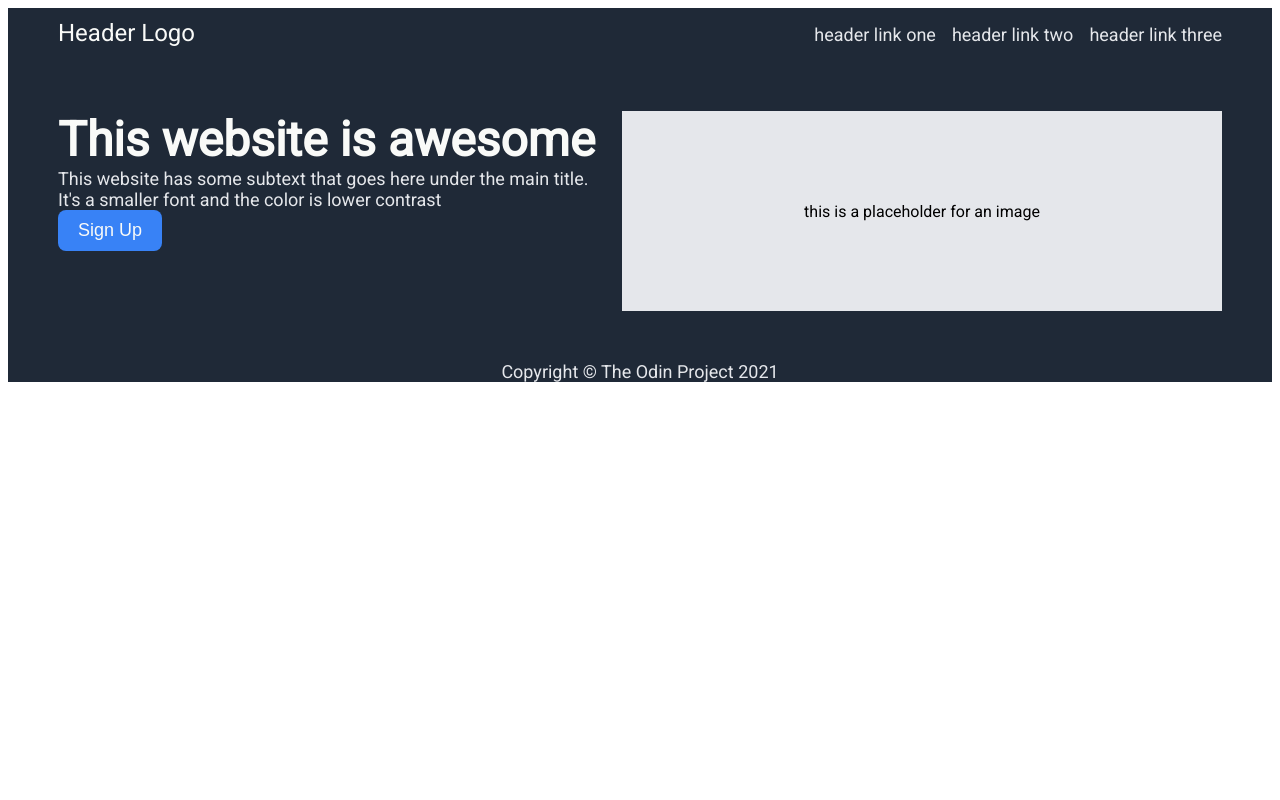
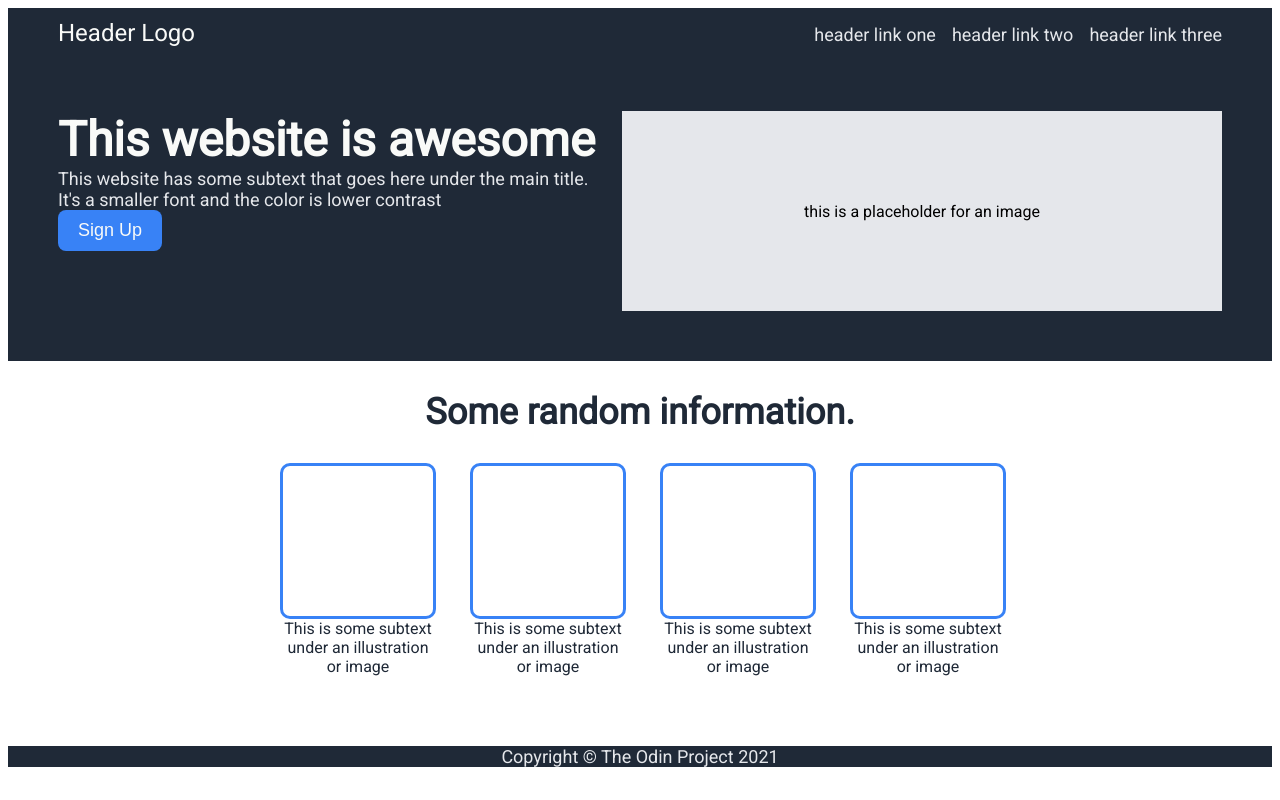
Before and after one commit to DarackNanto/landing-page, a plain HTML site: page index.html in a window 1280 px wide. Drawn offline with Linux system fonts and the light colour scheme.

Commit message:
Add random information section Work on background and card tiles. Use flex to align card properly. Adjust css to meet basic color and font specs.

```diff
--- a/index.html
+++ b/index.html
@@ -35,6 +35,35 @@
         <div class="placeholder">this is a placeholder for an image</div>
       </div>
     </div>
+    <div class="rand-info">
+      <div class="rand-title">Some random information.</div>
+      <div class="tiles">
+        <div class="tile">
+          <div class="square"></div>
+          <div class="text">
+            This is some subtext under an illustration or image
+          </div>
+        </div>
+        <div class="tile">
+          <div class="square"></div>
+          <div class="text">
+            This is some subtext under an illustration or image
+          </div>
+        </div>
+        <div class="tile">
+          <div class="square"></div>
+          <div class="text">
+            This is some subtext under an illustration or image
+          </div>
+        </div>
+        <div class="tile">
+          <div class="square"></div>
+          <div class="text">
+            This is some subtext under an illustration or image
+          </div>
+        </div>
+      </div>
+    </div>
     <footer>
       <div class="copyright">Copyright © The Odin Project 2021</div>
     </footer>
--- a/styles.css
+++ b/styles.css
@@ -66,6 +66,48 @@ button {
   background-color: #3882f6;
   font-size: 18px;
 }
+/*Random information section*/
+.rand-info {
+  padding-bottom: 70px;
+}
+.rand-title {
+  font-size: 36px;
+  font-weight: bolder;
+  color: #1f2937;
+  display: flex;
+  justify-content: center;
+  margin: 30px;
+}
+.tiles {
+  display: flex;
+  justify-content: center;
+  flex-direction: row;
+  gap: 40px;
+}
+
+.tile {
+  display: flex;
+  flex-direction: column;
+  justify-content: center;
+  flex-wrap: wrap;
+  max-width: 150px;
+}
+
+.square {
+  border-radius: 10px;
+  border: 3px solid #3882f6;
+  width: 150px;
+  height: 150px;
+}
+
+.text {
+  align-self: center;
+  text-align: center;
+  color: #1f2937;
+}
+
+/*Footer section*/
+/*Todo: make footer automatically stick to the bottom*/
 
 footer {
   display: flex;
```
